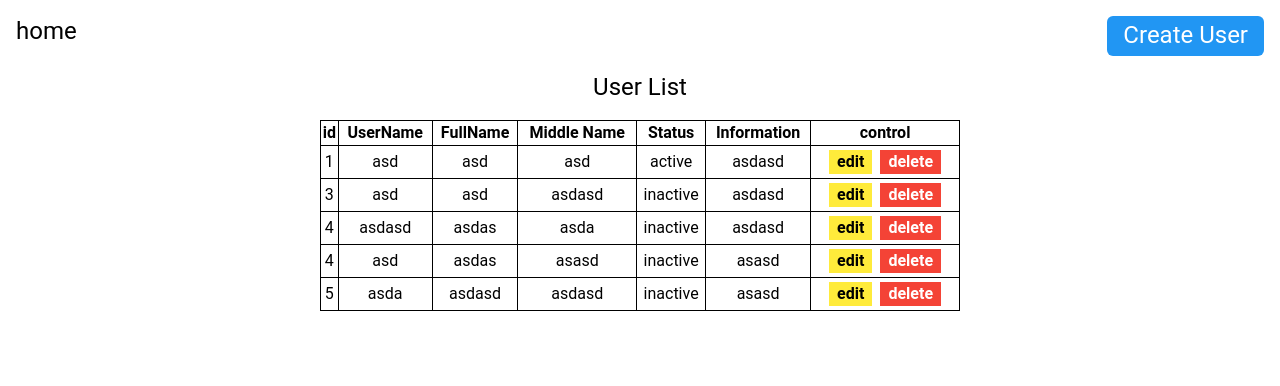
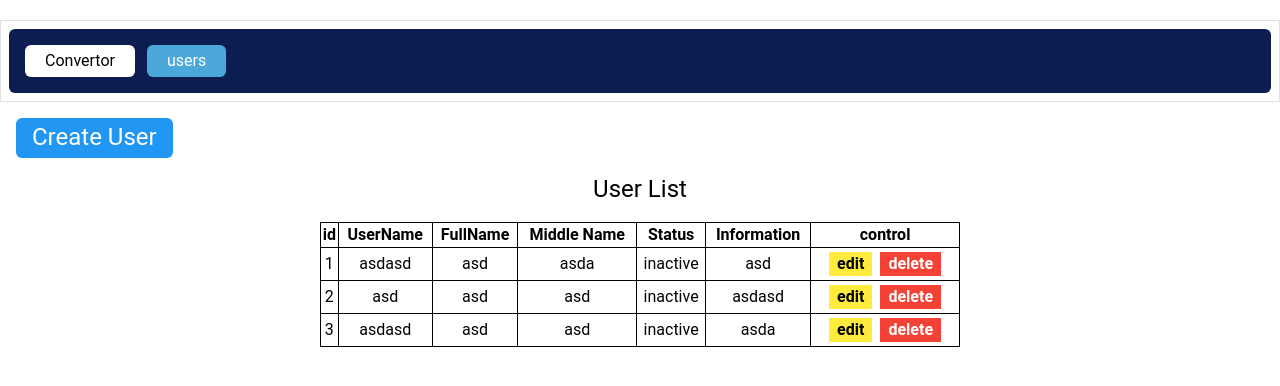
Before and after one commit to Ozodbek-WebDeveloper/valyuta, a Vue app: page /form in a window 1280 px wide. Shown: the top 386 px of the page. Built offline with nearby package versions, Linux system fonts and the light colour scheme; data requests are answered from the project's data file.

Commit message:
navbar add

```diff
--- a/JsonServer/db.json
+++ b/JsonServer/db.json
@@ -2,43 +2,27 @@
   "users": [
     {
       "id": "1",
+      "UserName": "asdasd",
+      "fullName": "asd",
+      "MiddleName": "asda",
+      "Status": "inactive",
+      "information": "asd"
+    },
+    {
+      "id": "2",
       "UserName": "asd",
       "fullName": "asd",
       "MiddleName": "asd",
-      "Status": "active",
+      "Status": "inactive",
       "information": "asdasd"
     },
     {
       "id": "3",
-      "UserName": "asd",
+      "UserName": "asdasd",
       "fullName": "asd",
-      "MiddleName": "asdasd",
+      "MiddleName": "asd",
       "Status": "inactive",
-      "information": "asdasd"
-    },
-    {
-      "id": "4",
-      "UserName": "asdasd",
-      "fullName": "asdas",
-      "MiddleName": "asda",
-      "Status": "inactive",
-      "information": "asdasd"
-    },
-    {
-      "id": "4",
-      "UserName": "asd",
-      "fullName": "asdas",
-      "MiddleName": "asasd",
-      "Status": "inactive",
-      "information": "asasd"
-    },
-    {
-      "id": "5",
-      "UserName": "asda",
-      "fullName": "asdasd",
-      "MiddleName": "asdasd",
-      "Status": "inactive",
-      "information": "asasd"
+      "information": "asda"
     }
   ]
 }
--- a/src/App.vue
+++ b/src/App.vue
@@ -1,12 +1,12 @@
 <template>
+  <Header/>
   <div>
     <router-view></router-view>
   </div>
 </template>
-<script>
-export default {
+<script setup lang="ts" >
+import Header from './components/header.vue';
 
-}
 </script>
 <style lang="">
 
--- a/src/components/converter.vue
+++ b/src/components/converter.vue
@@ -1,7 +1,5 @@
 <template>
-  <div class="pa-4" >
-    <button class="text-h5" @click="$router.push('/')" >home</button>
-  </div>
+
   <div class="w-[500px] mx-auto border mt-4 py-2 px-2 rounded-md">
     <h1 class="text-center text-2xl mb-10">valyuta converter</h1>
     <div class="flex justify-between items-center">
--- a/src/components/creatUser.vue
+++ b/src/components/creatUser.vue
@@ -1,27 +1,27 @@
 <template>
   <div class="create" @click="$emit('cancel')">
-    <form @click.prevent.stop>
+    <div class="form" @click.stop>
       <input type="text" placeholder="UserName" v-model="UserData.UserName">
       <input type="text" placeholder="FullName" v-model="UserData.fullName">
       <input type="text" placeholder="Middle Name" v-model="UserData.MiddleName">
-      <select style="border: 1px solid black; padding: 5;"  class="border-1" v-model="UserData.Status">
-        <option value="active" class="pa-2" >active</option>
+      <select style="border: 1px solid black; padding: 5;" class="border-1" v-model="UserData.Status">
+        <option value="active" class="pa-2">active</option>
         <option value="inactive">inactive</option>
       </select>
       <input type="text" placeholder="Information" v-model="UserData.information">
       <div class="flex flex-column gap-2">
-        <button class="savebtn   bg-green px-4" :class="{ active: isInvalid }" :disabled="isInvalid" @click="saved">
+        <button type="button" class="savebtn   bg-green px-4" :class="{ active: isInvalid }" :disabled="isInvalid" @click="save">
           save
         </button>
-        <button class="bg-yellow savebtn" @click="clear" :disabled="isInvalid" :class="{ active: isInvalid }">
+        <button type="button" class="bg-yellow savebtn" @click="clear" :disabled="isInvalid" :class="{ active: isInvalid }">
           clear
         </button>
       </div>
-    </form>
+    </div>
   </div>
 </template>
 <script setup lang="ts">
-import { ref, watch, computed } from 'vue'
+import { ref, watch } from 'vue'
 const emit = defineEmits(['save', 'cancel'])
 
 const props = defineProps<{ user: CreateUser }>()
@@ -46,7 +46,7 @@ const UserData = ref<CreateUser>({
 })
 
 
-function saved() {
+function save() {
   if (UserData.value.id) {
     emit('save', { ...UserData.value, isUpdate: true })
   } else {
@@ -77,7 +77,7 @@ watch(UserData, (newVal) => {
 watch(() => props.user, (newVal) => {
   if (newVal && Object.keys(newVal).length > 0) {
     UserData.value = { ...newVal }
-    console.log('new valll',newVal);
+    console.log('new valll', newVal);
   }
 }, { immediate: true })
 
@@ -100,7 +100,7 @@ watch(() => props.user, (newVal) => {
 
 }
 
-.create form {
+.create .form {
   width: 500px;
   margin: 100px auto;
   display: flex;
--- a/src/components/form.vue
+++ b/src/components/form.vue
@@ -1,9 +1,5 @@
 <template>
   <div class="flex justify-space-between">
-    <div class="pa-4">
-      <button class="text-h5" @click="$router.push('/')">home</button>
-    </div>
-
     <div>
       <div class="pa-4">
         <button class="text-h5 bg-blue px-4 py-1 rounded-md
--- a/src/components/header.vue
+++ b/src/components/header.vue
@@ -1,17 +1,10 @@
 <template>
-  <div class="border w-33 mx-auto mt-5 pa-2">
-    <h1 class="text-center text-h5">tesk one</h1>
-    <div class="flex bg-[#0B1D51] pa-4 rounded-md gap-3 ">
-      <button class="btn cursor-pointer bg-white px-5 py-1 rounded-md  "
-        @click="$router.push({ name: 'converter' })">Valyuta</button>
-      <button class="cursor-pointer btn bg-white px-3 rounded-md " @click="$router.push({ name: 'form' })">Forma 1</button>
-    </div>
+  <div class="border w- mx-auto mt-5 pa-2">
+    <Navbar/>
   </div>
 </template>
-<script>
-export default {
-
-}
+<script setup lang="ts" >
+import Navbar from './navbar.vue';
 </script>
 <style scoped >
 .btn:hover{
--- /dev/null
+++ b/src/components/navbar.vue
@@ -0,0 +1,31 @@
+<template>
+  <div>
+    <div class="flex bg-[#0B1D51] pa-4 rounded-md gap-3 ">
+
+
+      <router-link v-for="item in link" class="btn cursor-pointer bg-white px-5 py-1 rounded-md "
+        :to="{ name: item.href }" :class="{ active: $route.name === item.href }">{{ item.title
+        }}</router-link>
+    </div>
+  </div>
+</template>
+<script setup lang="ts">
+
+interface Ibtn {
+  title: string,
+  href: string
+}
+
+const link: Ibtn[] = [
+  { title: 'Convertor', href: '/' },
+  { title: 'users', href: 'form' }
+]
+</script>
+<style>
+.btn:hover,
+.btn.active {
+  background-color: #4DA8DA !important;
+  color: white !important;
+  transition: 0.5s;
+}
+</style>
--- a/src/router/index.ts
+++ b/src/router/index.ts
@@ -1,18 +1,13 @@
 import { createRouter, createWebHistory } from "vue-router";
 //
-import Header from "@/components/header.vue";
+// import Header from "@/components/header.vue";
 //
 const router = createRouter({
   history: createWebHistory(import.meta.env.BASE_URL),
   routes: [
     {
       path: "/",
-      name: "home",
-      component: Header,
-    },
-    {
-      path: "/converter",
-      name: "converter",
+      name: "/",
       component: () => import("@/components/converter.vue"),
     },
     {
```
